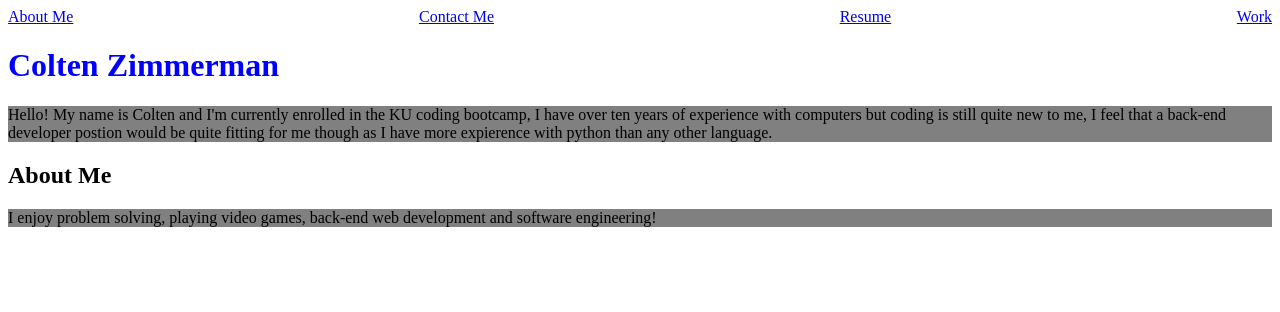
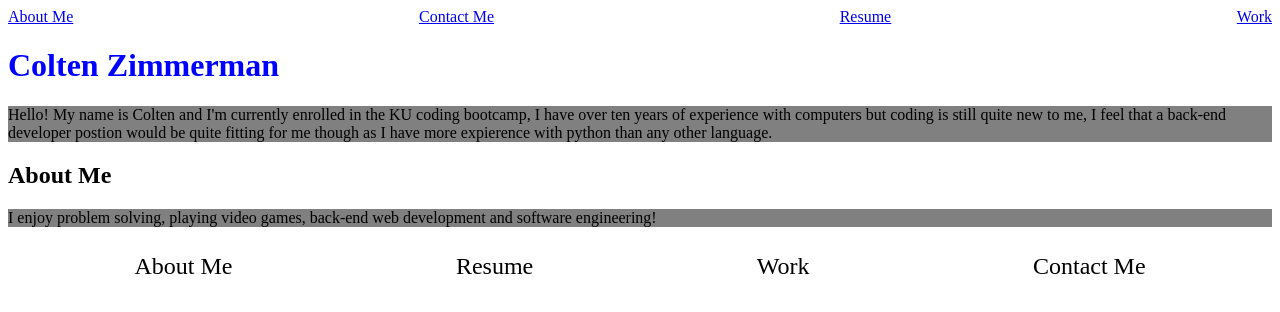
Before and after one commit to ColtenZimm/challenge-02, a plain HTML site: page index.html in a window 1280 px wide. Drawn offline with Linux system fonts and the light colour scheme.

Commit message:
updated git

```diff
--- a/assets/css/style.css
+++ b/assets/css/style.css
@@ -26,6 +26,14 @@ p {
     background-color: grey;
 }
 
+.container {
+    display: flex;
+    justify-content: space-between;
+    align-items: center;
+    font-size: 1.5rem;
+
+}
+
 #Header {
     width: 100%;
     height: 100vh;
--- a/index.html
+++ b/index.html
@@ -22,13 +22,20 @@
         <a href="#">Work</a>
     </nav>
     <div class="wrapper"></div>
-    <nav class="clearfix"> </nav>
+    <div class="clearfix">
         <h1>Colten Zimmerman</h1>
         <p>Hello! My name is Colten and I'm currently enrolled in the KU coding bootcamp, I have over ten years of
             experience with computers but coding is still quite new to me, I feel that a back-end developer postion
             would be quite fitting for me though as I have more expierence with python than any other language.</p>
         <h2>About Me</h2>
         <p>I enjoy problem solving, playing video games, back-end web development and software engineering!</p>
+    </div>
+    <div class="container">
+        <div>About Me</div>
+        <div>Resume</div>
+        <div>Work</div>
+        <div>Contact Me</div>
+    </div>
 
 
 </body>
```
